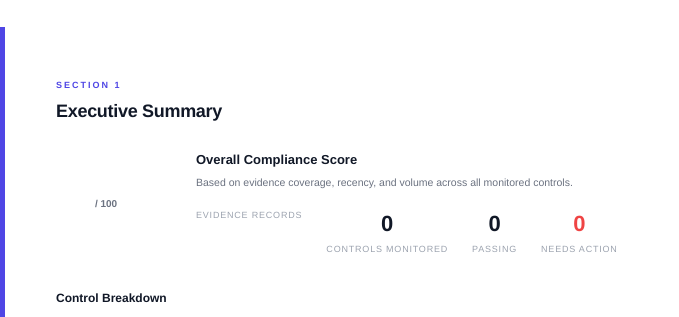
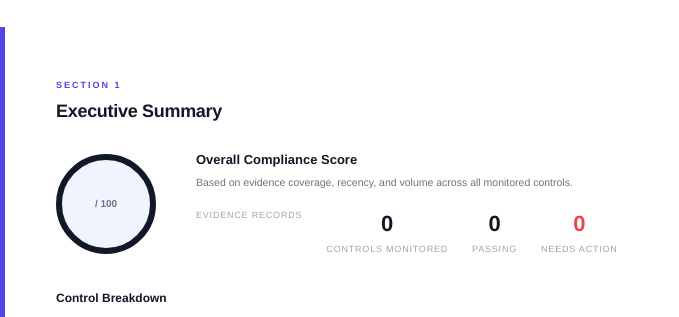
Before and after one commit to jeremenkoviccpa/TraceLayer, a Python web app: template backend/reports/templates/report.html.j2 in a window 1280 px wide. Shown: the part 1096-1413 px from the top of the page, without its empty margins (0-679 px from the left). Run offline with Jinja, Linux system fonts and the light colour scheme; the template is opened without the code that fills it, so the values that code supplies are empty.

Commit message:
fix: replace conic-gradient with WeasyPrint-compatible score ring
WeasyPrint does not support CSS conic-gradient. Replace with a solid
colored border circle. Also remove Unicode checkmark that may not
render without embedded fonts.

Co-Authored-By: Claude Sonnet 4.6 <noreply@anthropic.com>

```diff
--- a/backend/reports/templates/report.html.j2
+++ b/backend/reports/templates/report.html.j2
@@ -185,21 +185,13 @@
       width: 100px;
       height: 100px;
       border-radius: 50%;
-      background: conic-gradient(
-        {{ score_color }} 0%,
-        {{ score_color }} {{ overall_score }}%,
-        #e5e7eb {{ overall_score }}%,
-        #e5e7eb 100%
-      );
+      background: #f0f4ff;
+      border: 6px solid {{ score_color }};
       display: flex;
       align-items: center;
       justify-content: center;
     }
     .score-ring-inner {
-      width: 72px;
-      height: 72px;
-      border-radius: 50%;
-      background: #ffffff;
       display: flex;
       flex-direction: column;
       align-items: center;
@@ -558,7 +550,7 @@
           {% if c.missing_types %}
             {{ c.missing_types | join(', ') }}
           {% else %}
-            <span style="color:#065f46;">✓ All covered</span>
+            <span style="color:#065f46;">All covered</span>
           {% endif %}
         </td>
       </tr>
```
